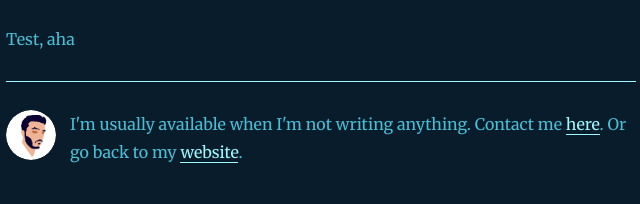
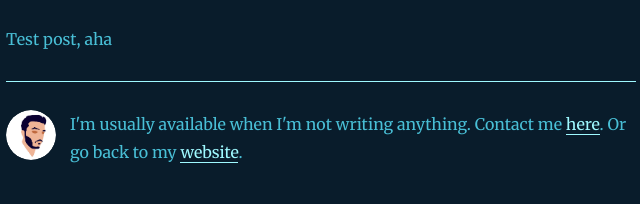
Before and after one commit to partheus/blog, a Gatsby site in the folder blog/: page /cursed-inbox/ in a window 1280 px wide. Shown: the part 242-446 px from the top of the page, 319-959 px from the left. Built offline with nearby package versions, Linux system fonts and the light colour scheme; Gatsby itself is replaced by a stand-in of ours; some packages are replaced by stand-ins of ours.

Commit message:
Update index.md

```diff
--- a/blog/content/blog/cursed-inbox/index.md
+++ b/blog/content/blog/cursed-inbox/index.md
@@ -2,4 +2,4 @@
 title: Charlie Letterman's Cursed Inbox
 date: "2020-04-08"
 ---
-Test, aha
+Test post, aha
```
